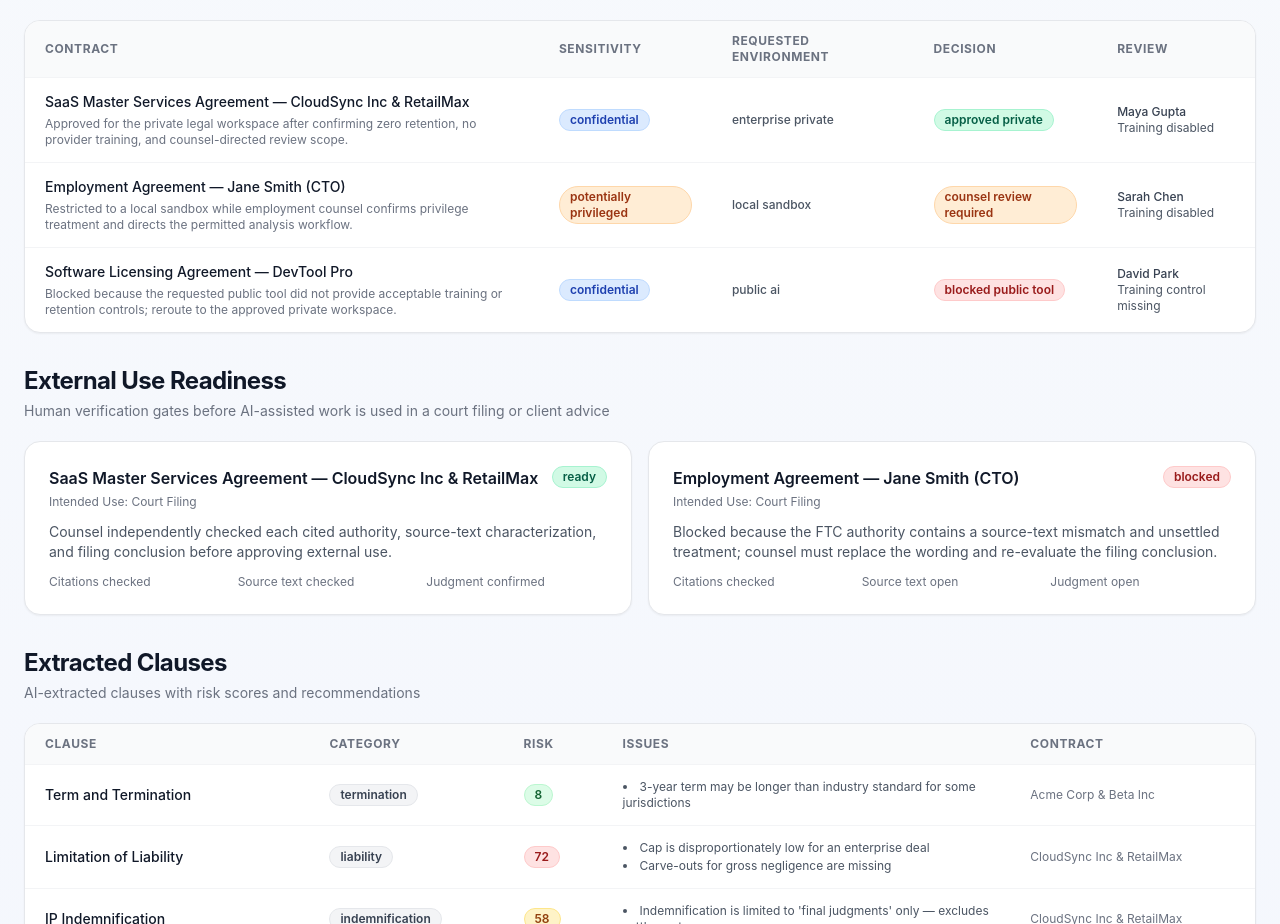
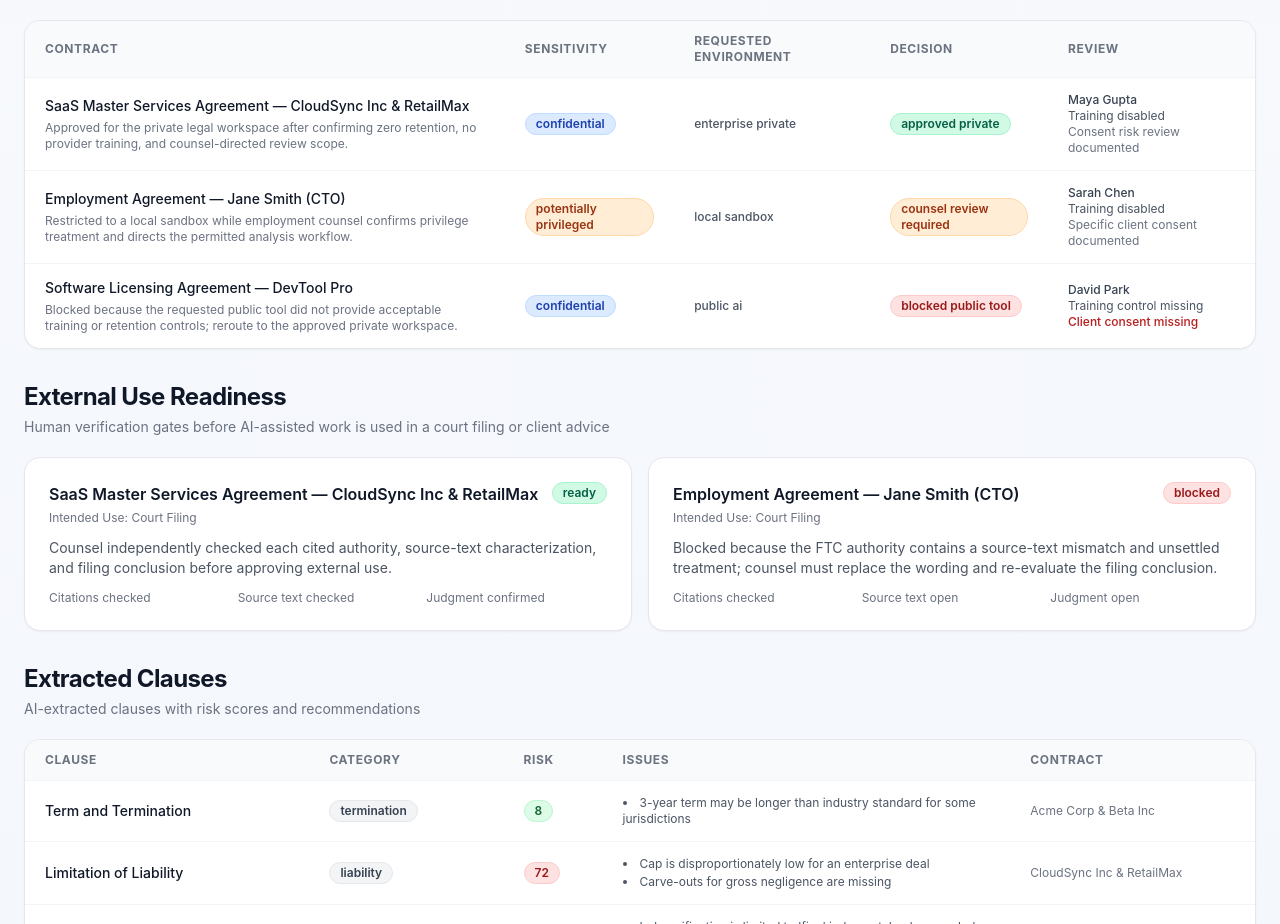
Before and after one commit to tensorgarden/legal-ai-analyzer, a Next.js app: page / in a window 1280 px wide. Shown: the part 867-1791 px from the top of the page. Built offline with nearby package versions, Linux system fonts and the light colour scheme.

Commit message:
Add client consent checks for AI review

```diff
--- a/src/app/page.tsx
+++ b/src/app/page.tsx
@@ -197,6 +197,13 @@
                       <td className="px-5 py-3.5 text-xs text-gray-600">
                         <div className="font-medium text-gray-700">{review.reviewedBy}</div>
                         <div>{review.providerTrainingOptOut ? "Training disabled" : "Training control missing"}</div>
+                        <div className={review.clientConsentStatus === "missing" ? "font-medium text-red-700" : "text-gray-500"}>
+                          {review.clientConsentStatus === "specific-consent-documented"
+                            ? "Specific client consent documented"
+                            : review.clientConsentStatus === "risk-reviewed-not-required"
+                              ? "Consent risk review documented"
+                              : "Client consent missing"}
+                        </div>
                       </td>
                     </tr>
                   );
--- a/src/demo-data.ts
+++ b/src/demo-data.ts
@@ -583,6 +583,9 @@
     providerTrainingOptOut: true,
     retentionDays: 0,
     counselDirected: true,
+    clientConsentStatus: "risk-reviewed-not-required",
+    clientConsentRecordedAt: null,
+    clientConsentBasis: "Counsel documented that separate consent was not required because this enterprise-private workspace does not train on, retain, or expose matter data outside the assigned review team.",
     reviewedBy: "Maya Gupta",
     reviewedAt: "2026-06-03T09:30:00Z",
     handlingNote: "Approved for the private legal workspace after confirming zero retention, no provider training, and counsel-directed review scope.",
@@ -596,6 +599,9 @@
     providerTrainingOptOut: true,
     retentionDays: 0,
     counselDirected: true,
+    clientConsentStatus: "specific-consent-documented",
+    clientConsentRecordedAt: "2026-06-04T08:15:00Z",
+    clientConsentBasis: "The client authorized processing of draft employment terms in the named local sandbox after a matter-specific explanation of disclosure risks, safeguards, and contract-review benefits.",
     reviewedBy: "Sarah Chen",
     reviewedAt: "2026-06-04T08:30:00Z",
     handlingNote: "Restricted to a local sandbox while employment counsel confirms privilege treatment and directs the permitted analysis workflow.",
@@ -609,6 +615,9 @@
     providerTrainingOptOut: false,
     retentionDays: null,
     counselDirected: false,
+    clientConsentStatus: "missing",
+    clientConsentRecordedAt: null,
+    clientConsentBasis: "No matter-specific client discussion covers the public tool's disclosure, training, or retention risks, so processing remains blocked pending a safer environment.",
     reviewedBy: "David Park",
     reviewedAt: "2026-06-06T11:30:00Z",
     handlingNote: "Blocked because the requested public tool did not provide acceptable training or retention controls; reroute to the approved private workspace.",
--- a/src/types.ts
+++ b/src/types.ts
@@ -114,6 +114,11 @@
   | "counsel-review-required"
   | "blocked-public-tool";
 
+export type ClientConsentStatus =
+  | "specific-consent-documented"
+  | "risk-reviewed-not-required"
+  | "missing";
+
 export interface PrivilegeHandlingReview {
   id: string;
   contractId: string;
@@ -123,6 +128,9 @@
   providerTrainingOptOut: boolean;
   retentionDays: number | null;
   counselDirected: boolean;
+  clientConsentStatus: ClientConsentStatus;
+  clientConsentRecordedAt: string | null;
+  clientConsentBasis: string;
   reviewedBy: string;
   reviewedAt: string;
   handlingNote: string;
```
Also changed, not shown: 1 other file (tests, documents, lock files or other folders).
